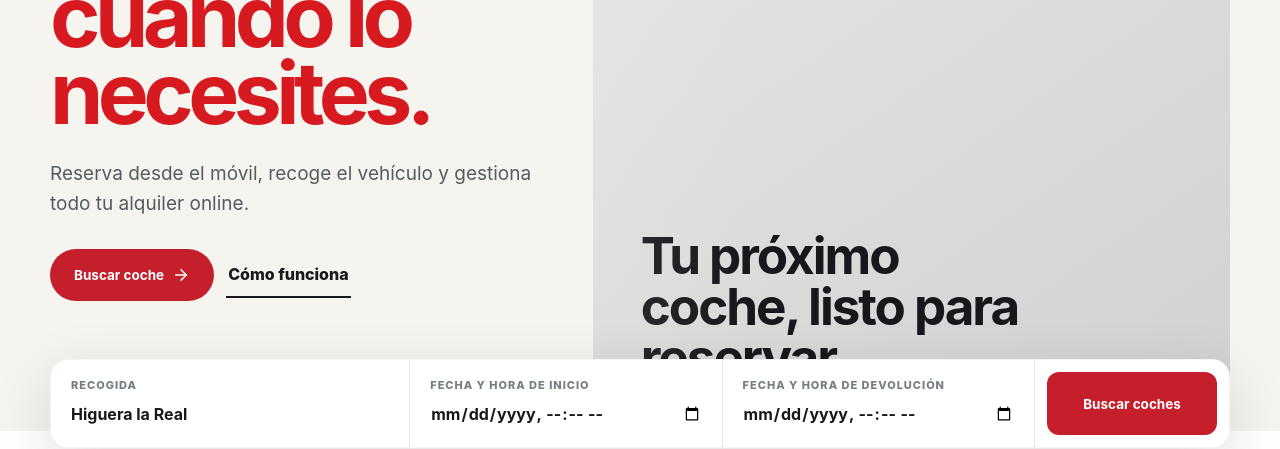
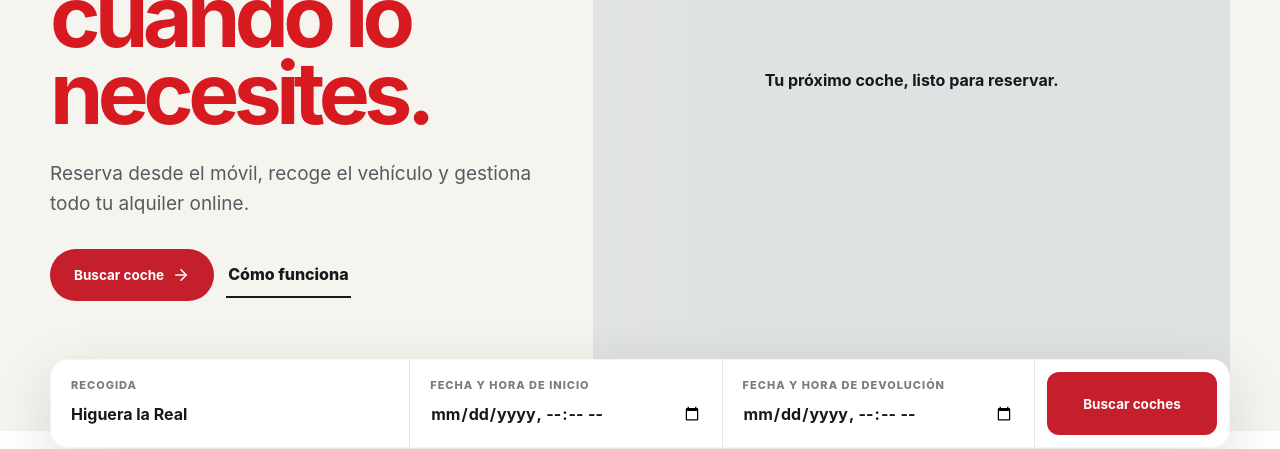
Before and after one commit to alvaromorenocalenda/CALENDA-RENT-A-CAR, a Next.js app: page / in a window 1280 px wide. Shown: the part 287-736 px from the top of the page. Built offline with nearby package versions, Linux system fonts and the light colour scheme; no server answers; the database is empty.

Commit message:
Add professional motion and fix hero placeholder

```diff
--- a/app/mobility.css
+++ b/app/mobility.css
@@ -40,8 +40,9 @@
 .mobility-visual{position:relative;min-height:610px;background:#dfe2e2;overflow:hidden}
 .mobility-visual img{width:100%;height:100%;object-fit:cover;display:block}
 .mobility-visual::after{content:"";position:absolute;inset:0;background:linear-gradient(90deg,rgba(245,244,239,.1),transparent 24%);pointer-events:none}
-.mobility-visual-placeholder{height:100%;min-height:610px;display:flex;align-items:flex-end;justify-content:flex-start;padding:48px;background:linear-gradient(145deg,#e7e8e5,#cfd2d1);color:var(--calenda-ink)}
-.mobility-visual-placeholder strong{font-size:clamp(30px,4vw,52px);line-height:1;letter-spacing:-.04em;max-width:420px}
+.mobility-visual-placeholder{height:100%;min-height:610px;display:flex;flex-direction:column;align-items:center;justify-content:center;padding:48px 48px 112px;background:#dfe2e2;color:var(--calenda-ink);overflow:hidden}
+.mobility-visual-placeholder span{font-size:clamp(58px,7vw,112px);line-height:.82;letter-spacing:-.075em;font-weight:950;opacity:.12;white-space:nowrap;transform:translateX(-1.5%)}
+.mobility-visual-placeholder small{margin-top:22px;font-size:12px;letter-spacing:.42em;font-weight:900;opacity:.38}
 .mobility-visual-label{position:absolute;left:28px;bottom:28px;background:#fff;padding:12px 16px;border-radius:999px;font-size:13px;font-weight:800;box-shadow:0 8px 30px rgba(0,0,0,.08)}
 
 .mobility-search-wrap{position:relative;z-index:5;margin-top:-72px;padding-bottom:20px}
@@ -50,6 +51,23 @@
 .mobility-search .field label{font-size:11px;text-transform:uppercase;letter-spacing:.09em;color:#777d82}
 .mobility-search .input{border:0!important;padding:0!important;min-height:30px!important;background:transparent!important;box-shadow:none!important;font-weight:700;color:var(--calenda-ink)}
 .mobility-search .btn{margin:12px;min-width:170px;border-radius:12px!important;min-height:58px!important}
+
+/* Motion: restrained, useful and disabled when the visitor requests it. */
+main{animation:calenda-page-in .55s cubic-bezier(.22,1,.36,1) both}
+.mobility-hero-copy>*{animation:calenda-hero-up .7s cubic-bezier(.22,1,.36,1) both}
+.mobility-hero-copy>*:nth-child(2){animation-delay:.06s}.mobility-hero-copy>*:nth-child(3){animation-delay:.12s}.mobility-hero-copy>*:nth-child(4){animation-delay:.18s}
+.mobility-visual{animation:calenda-hero-image .9s cubic-bezier(.22,1,.36,1) .08s both}
+[data-reveal]{opacity:0;transform:translateY(30px);transition:opacity .75s cubic-bezier(.22,1,.36,1),transform .75s cubic-bezier(.22,1,.36,1)}
+[data-reveal].is-visible{opacity:1;transform:none}
+.btn,.mobility-link,.main-nav a,.client-bottom-nav a{transition:transform .22s cubic-bezier(.22,1,.36,1),background-color .22s,color .22s,border-color .22s,box-shadow .22s}
+.btn:not(:disabled):active{transform:translateY(1px) scale(.985)}
+.vehicle-image-wrap:after{content:"";position:absolute;inset:0;background:linear-gradient(110deg,transparent 35%,rgba(255,255,255,.22) 50%,transparent 65%);transform:translateX(-130%);transition:transform .75s ease;pointer-events:none}
+.results-vehicle-card:hover .vehicle-image-wrap:after{transform:translateX(130%)}
+.mobility-step{transition:background-color .25s,transform .3s cubic-bezier(.22,1,.36,1)}
+.mobility-step:hover{background:#fafafa;transform:translateY(-4px)}
+@keyframes calenda-page-in{from{opacity:0}to{opacity:1}}
+@keyframes calenda-hero-up{from{opacity:0;transform:translateY(22px)}to{opacity:1;transform:none}}
+@keyframes calenda-hero-image{from{opacity:0;transform:scale(1.025)}to{opacity:1;transform:none}}
 
 .mobility-section{padding:92px 0}
 .mobility-section-head{display:flex;align-items:end;justify-content:space-between;gap:28px;margin-bottom:42px}
@@ -236,3 +254,9 @@
   .spec-grid{grid-template-columns:1fr!important}
   .spec-box,.spec-box:nth-child(3n){border-right:0!important}
 }
+
+@media(prefers-reduced-motion:reduce){
+  html{scroll-behavior:auto}
+  *,*::before,*::after{animation-duration:.01ms!important;animation-iteration-count:1!important;transition-duration:.01ms!important;scroll-behavior:auto!important}
+  [data-reveal]{opacity:1;transform:none}
+}
```
